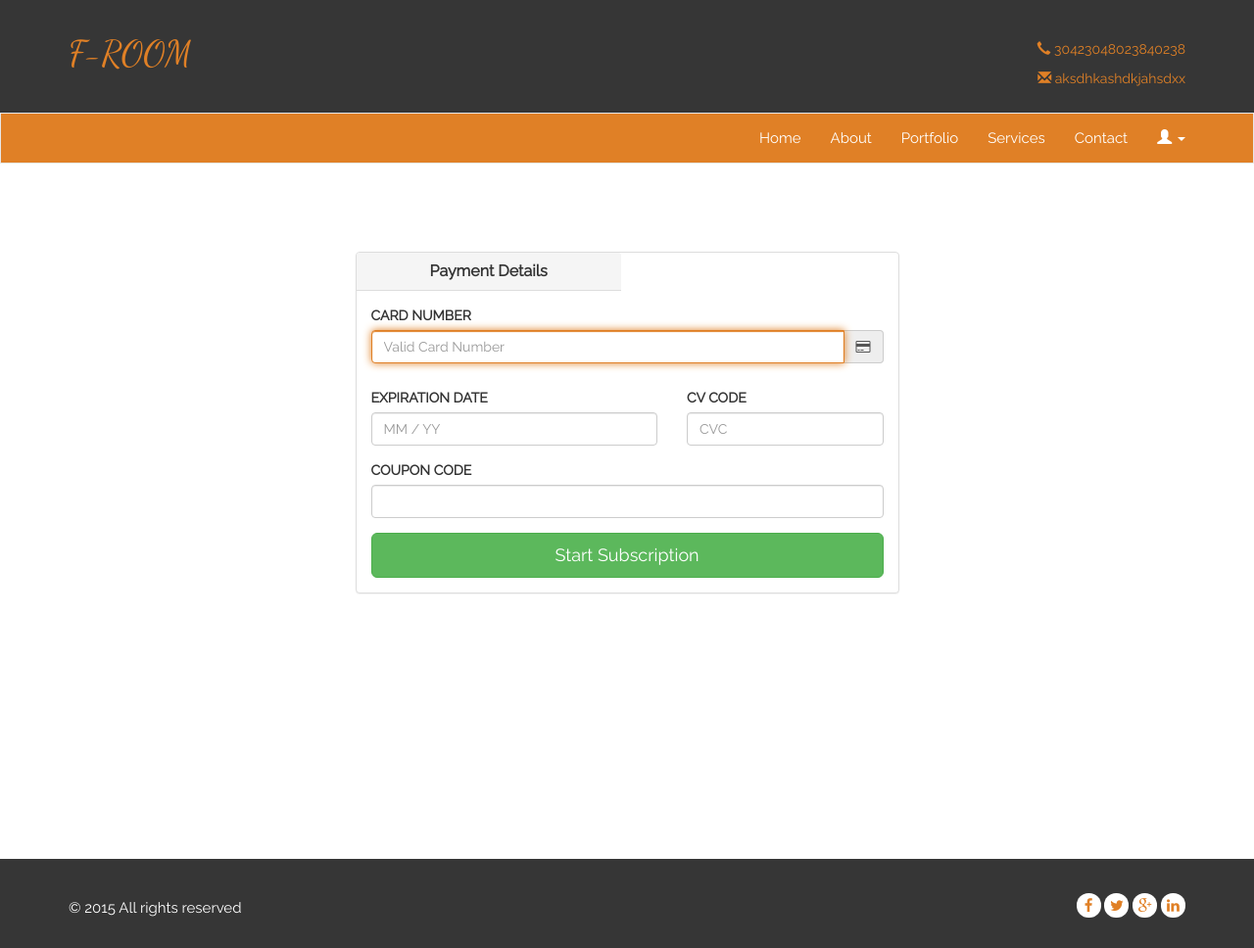
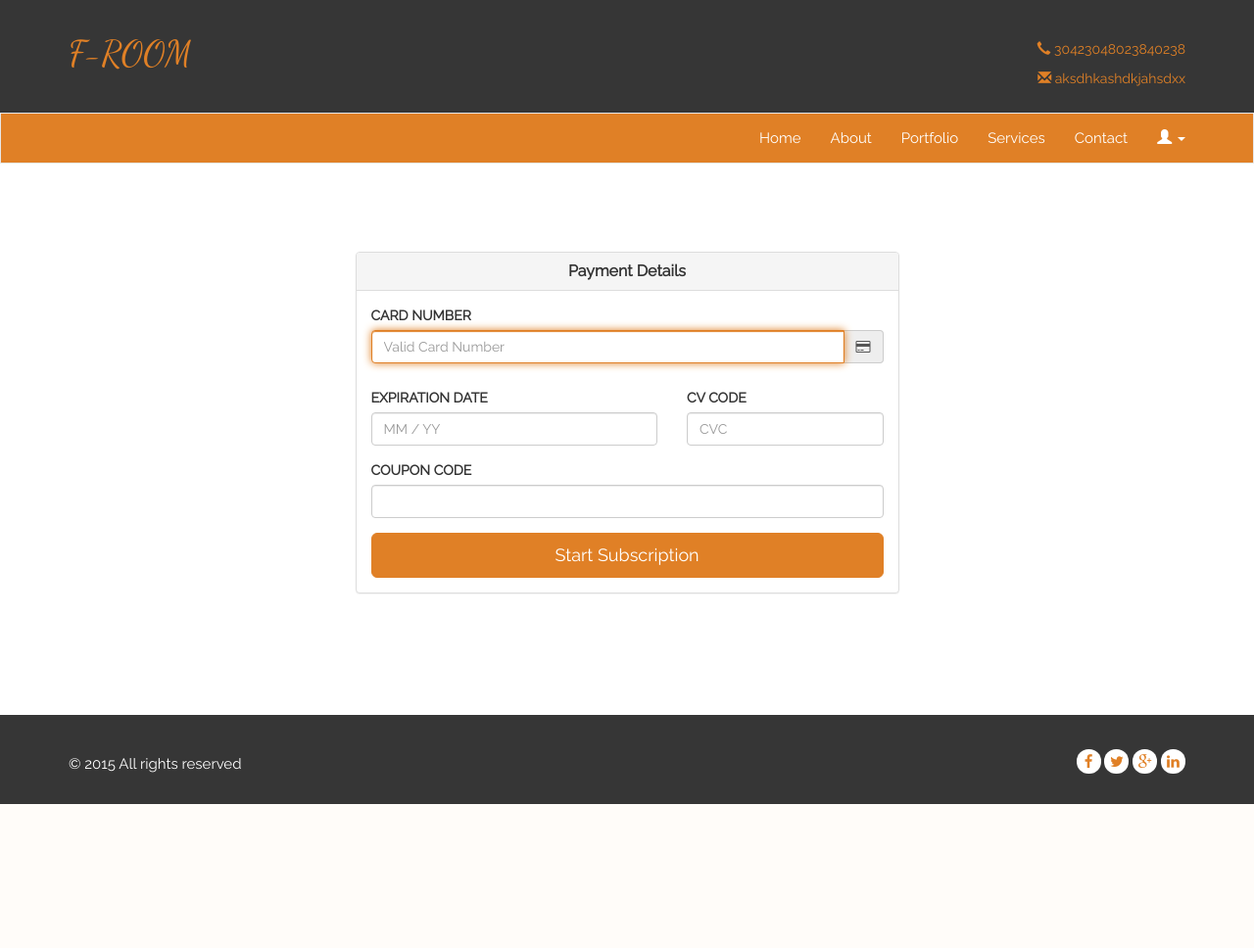
Before and after one commit to agency2016/froomfrontend, a PHP site: page /credit_card.php in a window 1280 px wide. Shown: the whole page at 98% size. After the commit the page ends 821 px from the top, so only its background shows below. Run offline with PHP 8.4, Linux system fonts and the light colour scheme; some libraries are stand-ins or nearby versions.

Commit message:
footer modification

```diff
--- a/credit_card.php
+++ b/credit_card.php
@@ -17,13 +17,8 @@
 
             <!-- CREDIT CARD FORM STARTS HERE -->
             <div class="panel panel-default credit-card-box">
-                <div class="panel-heading display-table" >
-                    <div class="row display-tr" >
-                        <h3 class="panel-title display-td" >Payment Details</h3>
-                        <!-- <div class="display-td" >
-                            <img class="img-responsive pull-right" src="http://i76.imgup.net/accepted_c22e0.png">
-                        </div> -->
-                    </div>
+                <div class="panel-heading">
+                        <h3 class="panel-title" >Payment Details</h3>
                 </div>
                 <div class="panel-body">
                     <form role="form" id="payment-form">
@@ -83,7 +78,7 @@
                         </div>
                         <div class="row">
                             <div class="col-xs-12">
-                                <button class="btn btn-success btn-lg btn-block" type="submit">Start Subscription</button>
+                                <button class="btn btn-warning btn-lg btn-block" type="submit">Start Subscription</button>
                             </div>
                         </div>
                         <div class="row" style="display:none;">
--- a/css/style.css
+++ b/css/style.css
@@ -1,12 +1,14 @@
-html,
-body {
+html,body {
     height: 100%;
 }
-
+html{
+    min-height: 100%;
+}
 body {
     padding-top: 50px;
     overflow-y: scroll;
     font-family: Raleway;
+    margin-bottom: -60px;
 }
 a,a:hover{
     color: #e08026;
@@ -306,63 +308,6 @@ a,a:hover{
 }
 
 
-/*FOOTER*/
-#footer-bottom {
-    background: rgb(54,54,54)  none repeat scroll 0% 0%;
-    color: #111;
-    font-size: 15px;
-    padding: 20px 0px;
-    margin-top: 20px;
-
-}
-
-#wrap {
-    min-height: 100%;
-    height: auto;
-    margin: 0 auto -60px;
-    padding: 0 0 60px;
-}
-
-
-.social-icons {
-    padding-left: 0px;
-    margin-bottom: 7px;
-    text-align: right;
-
-}
-
-.copy {
-    padding-top: 20px;
-    float: left;
-    color: #FFFFFF;
-}
-
-
-.social-roll {
-    border-radius: 12px;
-    height: 25px;
-    line-height: 26px;
-    width: 25px;
-    text-align: center;
-    background: #FFF none repeat scroll 0% 0%;
-    margin-top: 15px;
-    padding-top: 5px;
-
-}
-
-
-.tooltip-inner {
-    background-color: rgb(224,128,38);
-}
-.tooltip.top .tooltip-arrow {
-    border-top-color:rgb(224,128,38);
-}
-
-
-.silast{
-    padding-right: 15px;
-}
-
 
 
 
@@ -401,8 +346,9 @@ a,a:hover{
 }
 
 .credit-card-box .panel-title {
-    display: inline;
+    /*display: inline;*/
     font-weight: bold;
+    text-align: center;
 }
 .credit-card-box .form-control.error {
     border-color: red;
@@ -515,3 +461,62 @@ mazba
     padding-bottom: 30px;
 }
 /*end single_house*/
+
+
+
+/*FOOTER*/
+#footer-bottom {
+    background: rgb(54,54,54)  none repeat scroll 0% 0%;
+    color: #111;
+    font-size: 15px;
+    padding: 20px 0px;
+    margin-top: 15px;
+
+}
+
+#wrap {
+    min-height: 81%;
+    height: auto;
+    margin: 0 auto -60px;
+    padding: 0 0 60px;
+}
+
+
+.social-icons {
+    padding-left: 0px;
+    margin-bottom: 7px;
+    text-align: right;
+
+}
+
+.copy {
+    padding-top: 20px;
+    float: left;
+    color: #FFFFFF;
+}
+
+
+.social-roll {
+    border-radius: 12px;
+    height: 25px;
+    line-height: 26px;
+    width: 25px;
+    text-align: center;
+    background: #FFF none repeat scroll 0% 0%;
+    margin-top: 15px;
+    padding-top: 5px;
+
+}
+
+
+.tooltip-inner {
+    background-color: rgb(224,128,38);
+}
+.tooltip.top .tooltip-arrow {
+    border-top-color:rgb(224,128,38);
+}
+
+
+.silast{
+    padding-right: 15px;
+}
--- a/footer.php
+++ b/footer.php
@@ -24,7 +24,6 @@
 
     <!-- CUSTOM JS -->
     <script type="text/javascript" src="js/froom.js"></script>
-    <script src="//cdnjs.cloudflare.com/ajax/libs/bootstrap-select/1.6.2/js/bootstrap-select.min.js"></script>
     </body>
 
 </html>
--- a/header.php
+++ b/header.php
@@ -15,9 +15,6 @@
     <link href="http://fonts.googleapis.com/css?family=Dancing+Script" rel="stylesheet" type="text/css">
     <link href="http://fonts.googleapis.com/css?family=Josefin+Sans" rel="stylesheet" type="text/css">
     <link rel="stylesheet" type="text/css" href="//fonts.googleapis.com/css?family=Raleway" />
-
-    <link rel="stylesheet" href="//cdnjs.cloudflare.com/ajax/libs/bootstrap-select/1.6.2/css/bootstrap-select.min.css" />
-
 </head>
 
 <body>
@@ -42,7 +39,6 @@
 <!-- Navigation -->
 <div class="navbar navbar-default " role="navigation">
     <div class="container">
-        <!-- Brand and toggle get grouped for better mobile display -->
         <div class="navbar-header">
             <button type="button" class="navbar-toggle" data-toggle="collapse" data-target="#navbar-collapse-2">
                 <span class="sr-only">Toggle navigation</span>
@@ -50,9 +46,7 @@
                 <span class="icon-bar"></span>
                 <span class="icon-bar"></span>
             </button>
-            <!-- <a class="navbar-brand" href="#">F-ROOM</a> -->
         </div>
-        <!-- Collect the nav links, forms, and other content for toggling -->
         <div class="collapse navbar-collapse" id="navbar-collapse-2">
             <ul class="nav navbar-nav navbar-right">
                 <li>
```
Also changed, not shown: index.php (+4 -7 lines).
